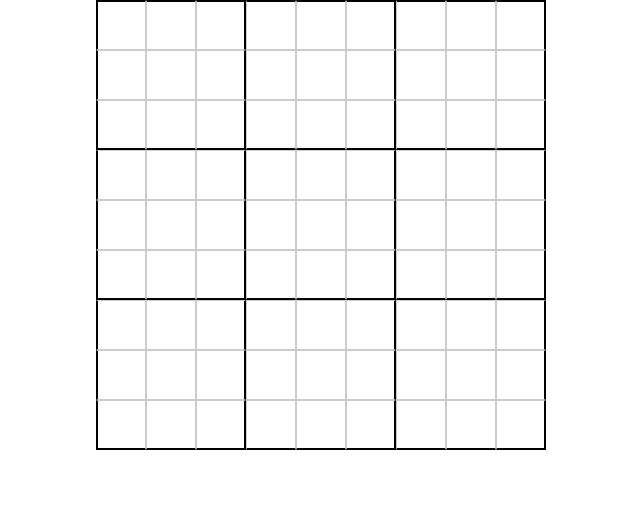
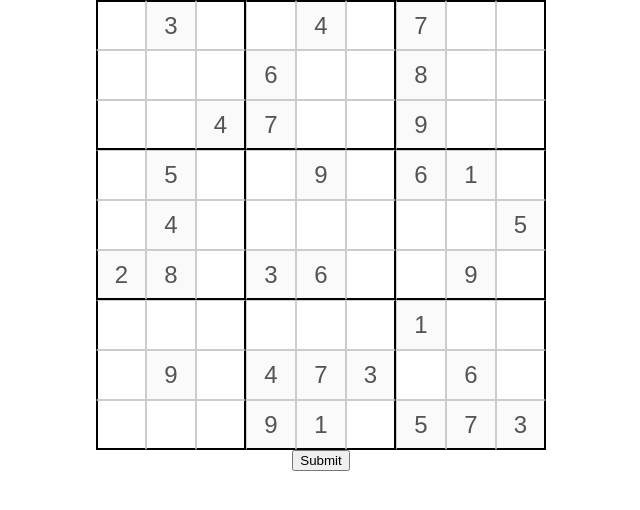
Before and after one commit to Divyakumar6163/Game-Craft-Arena, a React (Create React App) app in the folder Frontend/: page /Guess-the-Name-Game/sudoku in a window 1280 px wide. Shown: the top 510 px of the page, without its empty margins (319-959 px from the left). Built offline with nearby package versions, Linux system fonts and the light colour scheme.

Commit message:
sudoku functionality added

```diff
--- a/Frontend/src/components/sudoku/sudokuBoard.jsx
+++ b/Frontend/src/components/sudoku/sudokuBoard.jsx
@@ -1,7 +1,30 @@
 import React, { useState } from "react";
 import styles from "./sudokuBoard.module.css";
+function isSafe(safeBoard, safeRow, safeCol, num) {
+  for (let r = 0; r < 9; r++) {
+    if (safeBoard[r][safeCol] === num) {
+      return false;
+    }
+  }
+  for (let c = 0; c < 9; c++) {
+    if (safeBoard[safeRow][c] === num) {
+      return false;
+    }
+  }
+  const startRow = safeRow - (safeRow % 3);
+  const startCol = safeCol - (safeCol % 3);
+  for (let sr = startRow; sr < startRow + 3; sr++) {
+    for (let sc = startCol; sc < startCol + 3; sc++) {
+      if (safeBoard[sr][sc] === num) {
+        return false;
+      }
+    }
+  }
+  return true;
+}
 
-const initialBoard = [
+function generateInitialBoard() {
+  let board = [
     [null, null, null, null, null, null, null, null, null],
     [null, null, null, null, null, null, null, null, null],
     [null, null, null, null, null, null, null, null, null],
@@ -12,36 +35,125 @@ const initialBoard = [
     [null, null, null, null, null, null, null, null, null],
     [null, null, null, null, null, null, null, null, null],
   ];
+  let count = 0;
+  while (count < 30) {
+    const row = Math.floor(Math.random() * 9);
+    const col = Math.floor(Math.random() * 9);
+    const num = Math.floor(Math.random() * 9) + 1;
+    if (board[row][col] === null && isSafe(board, row, col, num)) {
+      board[row][col] = num;
+      count++;
+    }
+  }
+  if (!isValidMain(board)) {
+    return generateInitialBoard();
+  } else {
+    return board;
+  }
+}
+function isValidMain(board) {
+  return isValid(board.map((row) => row.slice()));
+}
+// let tempBoard = initialBoard;
+function isValid(validBoard, validRow = 0, validCol = 0) {
+  // console.log(validBoard);
+  if (validRow === 9) {
+    return true;
+  }
+  let nextRow = validRow;
+  let nextCol = validCol + 1;
+  if (nextCol === 9) {
+    nextRow = validRow + 1;
+    nextCol = 0;
+  }
+  if (validBoard[validRow][validCol] !== null) {
+    return isValid(validBoard, nextRow, nextCol);
+  }
+  for (let digit = 1; digit <= 9; digit++) {
+    if (isSafe(validBoard, validRow, validCol, Number(digit))) {
+      validBoard[validRow][validCol] = digit;
+      if (isValid(validBoard, nextRow, nextCol)) {
+        return true;
+      }
+      validBoard[validRow][validCol] = null;
+    }
+  }
+  return false;
+}
+let initialBoard = generateInitialBoard();
+
+// console.log(!isValid());
+// while (!isValid()) {
+//   initialBoard = Array.from({ length: 9 }, () => Array(9).fill(null));
+//   tempBoard = initialBoard;
+//   console.log(initialBoard);
+//   initialBoard = generateInitialBoard();
+//   tempBoard = initialBoard;
+// }
 
 function SudokuBoard() {
+  console.log(initialBoard);
   const [gameBoard, setGameBoard] = useState(initialBoard);
-
+  const [win, setWin] = useState(false);
   function handleInput(event, rowIndex, cellIndex) {
     const value = event.target.value;
     if (value === "" || (value >= 1 && value <= 9)) {
       const updatedGameBoard = [
         ...gameBoard.map((innerArray) => [...innerArray]),
       ];
-      updatedGameBoard[rowIndex][cellIndex] = event.target.value;
+      if (isSafe(gameBoard, rowIndex, cellIndex, Number(value))) {
+        updatedGameBoard[rowIndex][cellIndex] = Number(value) || null;
         setGameBoard(updatedGameBoard);
       }
     }
-
+  }
+  function handleSubmit() {
+    for (let row = 0; row < 9; row++) {
+      for (let col = 0; col < 9; col++) {
+        if (gameBoard[row][col] === null) {
+          setWin(false);
+          return;
+        }
+      }
+    }
+    setWin(true);
+    return;
+  }
   return (
     <ol className={styles.ol}>
       {gameBoard.map((row, rowIndex) => (
         <li key={rowIndex} className={styles.li}>
           {row.map((cell, cellIndex) => (
+            <>
+              {initialBoard[rowIndex][cellIndex] !== null && (
                 <input
                   key={cellIndex}
                   type="number"
+                  disabled={true}
                   className={styles.input}
                   value={cell !== null ? cell : ""}
                   onChange={(event) => handleInput(event, rowIndex, cellIndex)}
                 />
+              )}
+              {initialBoard[rowIndex][cellIndex] === null && (
+                <input
+                  key={cellIndex}
+                  type="number"
+                  disabled={false}
+                  className={styles.input}
+                  value={cell !== null ? cell : ""}
+                  onChange={(event) => handleInput(event, rowIndex, cellIndex)}
+                />
+              )}
+            </>
           ))}
         </li>
       ))}
+      <button onClick={handleSubmit} className={styles.button}>
+        Submit
+      </button>
+      {/* {!win && <p className={styles.p}>Quiz is NOT Completed</p>} */}
+      {win && <p className={styles.p}>Quiz is Completed</p>}
     </ol>
   );
 }
```
Lines whose indentation alone changed are shown as unchanged.
